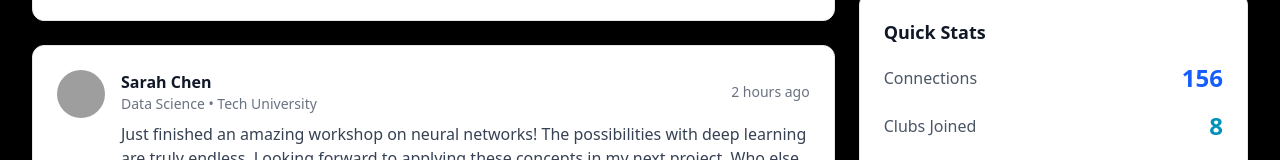
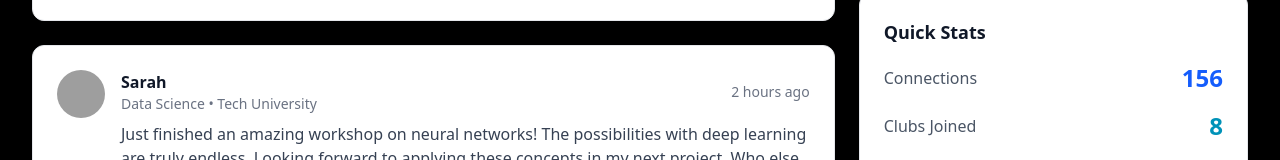
Before and after one commit to Srishti-2345/CamConnect2, a React (Vite) app: page / in a window 1280 px wide. Shown: the part 542-702 px from the top of the page. Built offline with nearby package versions, Linux system fonts and the light colour scheme; grey boxes are pictures that could not be loaded.

Commit message:
feat: Mock user data added.

```diff
--- a/src/data/mockData.js
+++ b/src/data/mockData.js
@@ -14,7 +14,7 @@ export const currentUser = {
 export const mockUsers = [
   {
     id: '2',
-    name: 'Sarah Chen',
+    name: 'Sarah',
     email: 'sarah.chen@university.edu',
     university: 'Tech University',
     major: 'Data Science',
```
